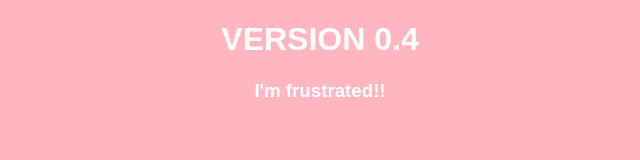
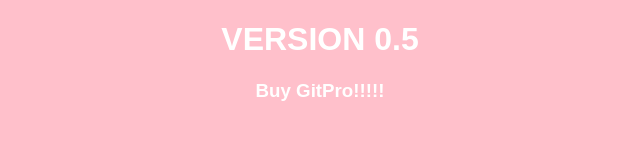
Before and after one commit to JaimeSalas/lc-sidecar, a plain HTML site: page index.html in a window 1280 px wide. Shown: the full height of the page, 320-960 px from the left. Drawn offline with Linux system fonts and the light colour scheme.

Commit message:
Update index.html

```diff
--- a/index.html
+++ b/index.html
@@ -11,13 +11,13 @@
             margin: 0 auto;
             text-align: center;
             width: 500px;
-            background-color: lightpink;
+            background-color: pink;
             color: white;
         }
     </style>
 </head>
 <body>
-    <h1>VERSION 0.4</h1>
-    <h3>I'm frustrated!!</h3>
+    <h1>VERSION 0.5</h1>
+    <h3>Buy GitPro!!!!!</h3>
 </body>
 </html>
```
